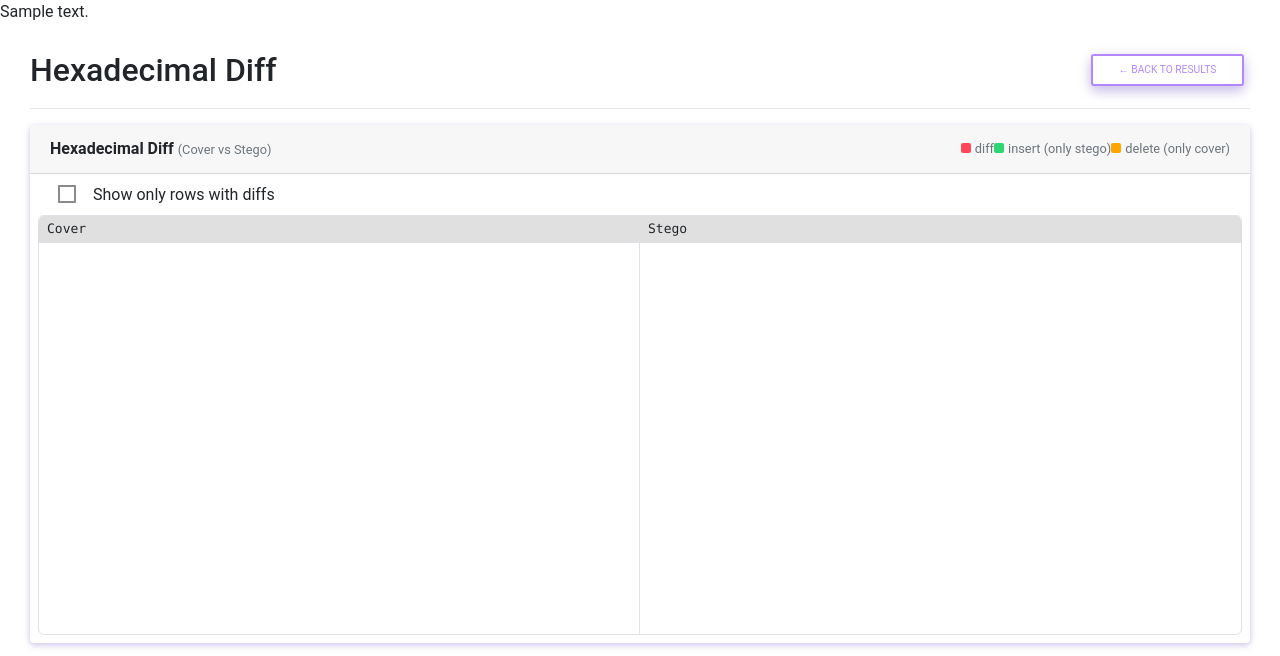
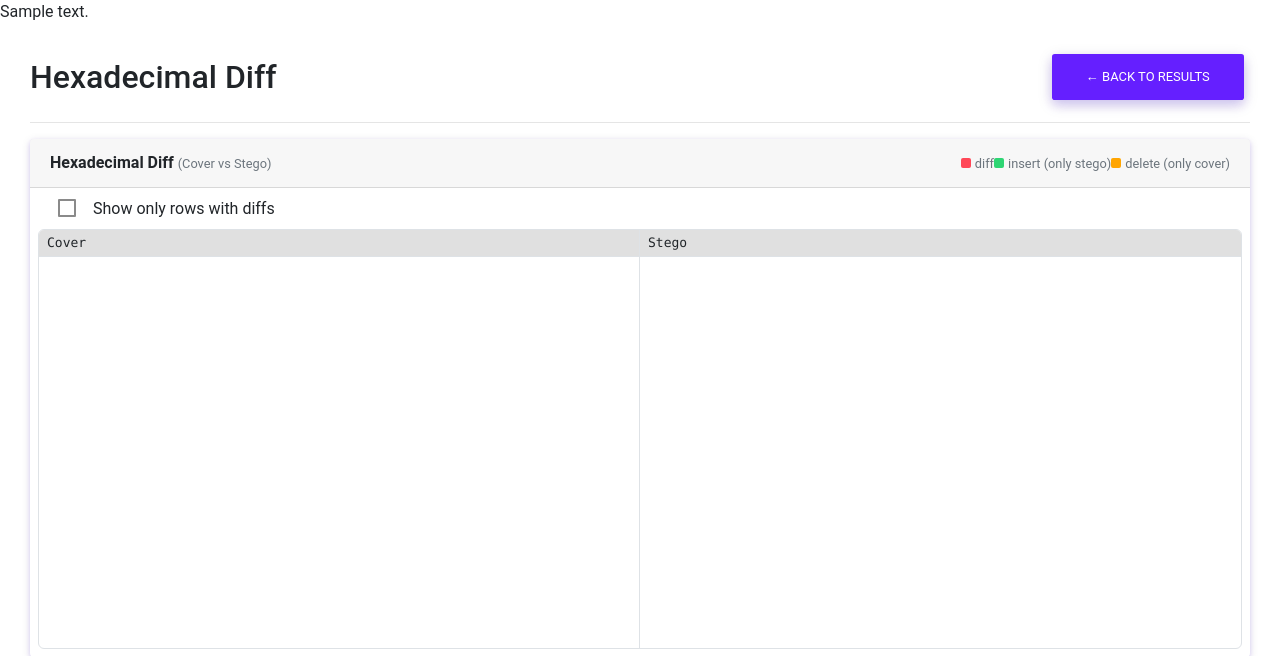
Before and after one commit to jyboat/CSF-ACW1, a Flask app: template templates/hexcompare.html in a window 1280 px wide. Shown: the top 656 px of the page. Run offline with Flask 3, Linux system fonts and the light colour scheme; the template is opened without the code that fills it: most values are stand-ins (such as "Sample title", 1, 10 or a date in 2020); some libraries are stand-ins or nearby versions; some web fonts are replaced.

Commit message:
Update back button style in hexcompare template
Changed the 'Back to results' button in hexcompare.html from 'btn-outline-secondary btn-sm' to 'btn btn-primary' for improved visibility and consistency.

```diff
--- a/templates/hexcompare.html
+++ b/templates/hexcompare.html
@@ -4,7 +4,8 @@
 <section class="container mt-4">
   <div class="d-flex justify-content-between align-items-center">
     <h2 class="mb-0">Hexadecimal Diff</h2>
-    <a href="{{ url_for('results') }}" class="btn btn-outline-secondary btn-sm">← Back to results</a>
+    <a href="{{ url_for('results') }}" class="btn btn-primary">← Back to results</a>
+
   </div>
   <hr>
 {# === Hexadecimal Diff (Cover ⟷ Stego) === #}
```
